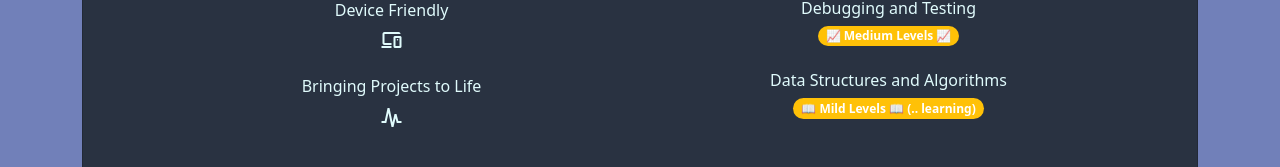
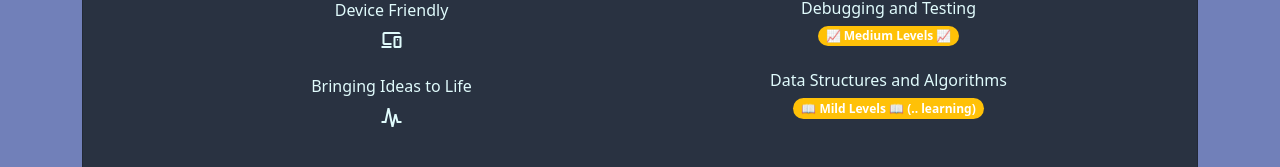
Before and after one commit to TheKhalidGibson/ReactPortfolio, a React (Vite) app: page /About in a window 1280 px wide. Shown: the part 958-1125 px from the top of the page. Built offline with nearby package versions, Linux system fonts and the light colour scheme; a web font is replaced by a local one.

Commit message:
changed some words in the bottom section of About

```diff
--- a/src/pages/About.jsx
+++ b/src/pages/About.jsx
@@ -119,7 +119,7 @@ export default function PersonalProfile() {
                           /> */}
                           <hr className="mt-0 mb-4"/>
                           <MDBTypography tag="h6">
-                          Bringing Projects to Life
+                          Bringing Ideas to Life
                         </MDBTypography>
                           <span className="material-symbols-outlined">
                             planner_review
```
